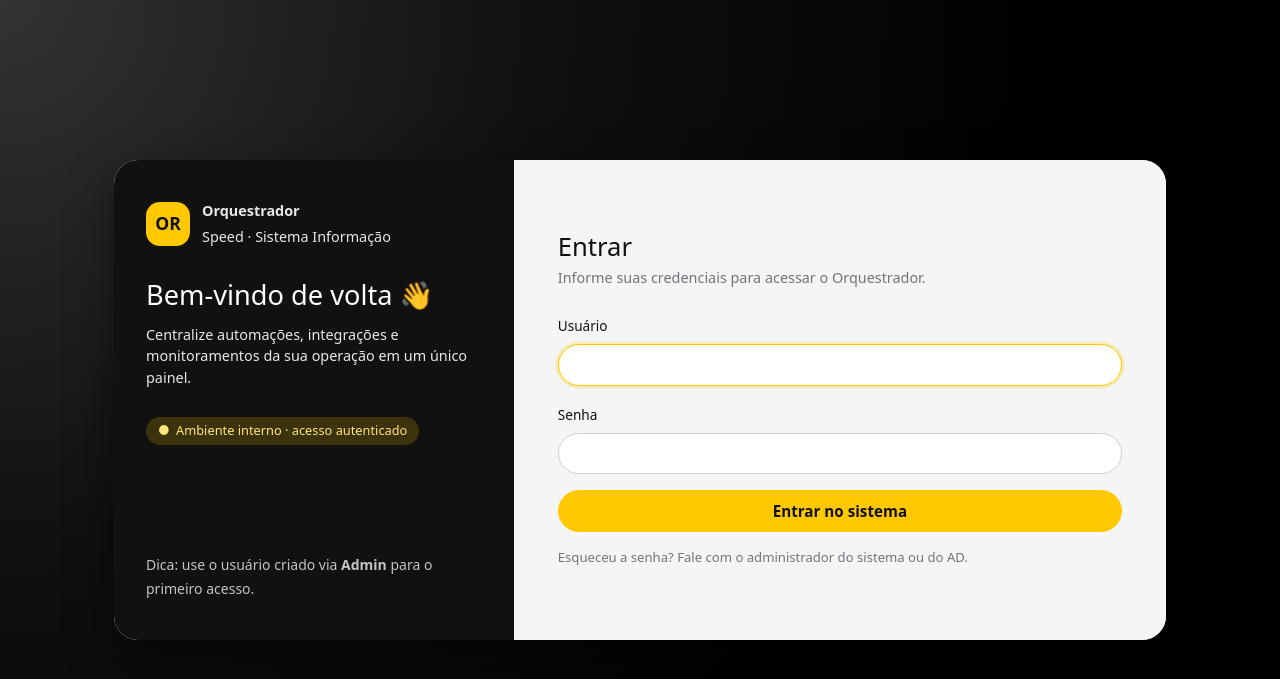
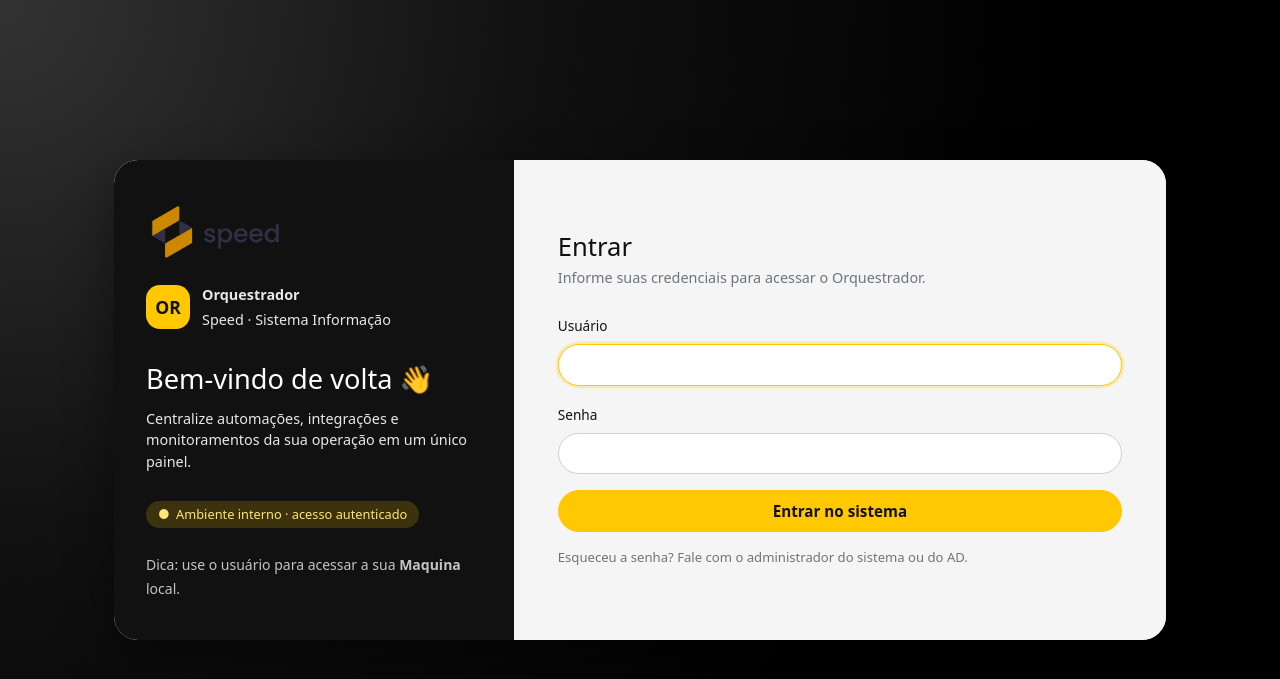
Before and after one commit to eliasneto/Orquestrador, a Django app: page /accounts/login/ in a window 1280 px wide. Shown: the top 679 px of the page. Run offline with Django 5.2, Linux system fonts and the light colour scheme.

Commit message:
alteração de logo da empresa na tela login

```diff
--- a/accounts/templates/accounts/login.html
+++ b/accounts/templates/accounts/login.html
@@ -1,4 +1,5 @@
 {# accounts/templates/accounts/login.html #}
+{% load static %}
 <!DOCTYPE html>
 <html lang="pt-br">
 <head>
@@ -65,6 +66,16 @@
             display: flex;
             flex-direction: column;
             justify-content: space-between;
+        }
+
+        .brand-logo-img {
+            margin-bottom: 1.25rem;
+        }
+
+        .brand-logo-img img {
+            height: 64px;      /* ou 72 / 80 se ainda achar pequena */
+            width: auto;
+            display: block;
         }
 
         .brand-logo {
@@ -235,6 +246,11 @@
              ============================ -->
             <div class="login-left">
                 <div>
+                    <!-- Logo da empresa -->
+                    <div class="brand-logo-img">
+                        <img src="{% static 'img/Speed_v02-02.png' %}" alt="Logo da empresa">
+                    </div>
+
                     <div class="brand-logo">
                         <div class="brand-logo-mark">
                             OR
@@ -246,6 +262,7 @@
                             </p>
                         </div>
                     </div>
+
 
                 <h2>Bem-vindo de volta 👋</h2>
                 <p>
@@ -261,8 +278,8 @@
 
             <div class="mt-4">
                 <small style="opacity: 0.75;">
-                    Dica: use o usuário criado via <strong>Admin</strong>
-                    para o primeiro acesso.
+                    Dica: use o usuário para acessar a sua  <strong>Maquina</strong>
+                    local.
                 </small>
             </div>
         </div>
```
Also changed, not shown: db.sqlite3. Lines whose indentation alone changed are shown as unchanged.
